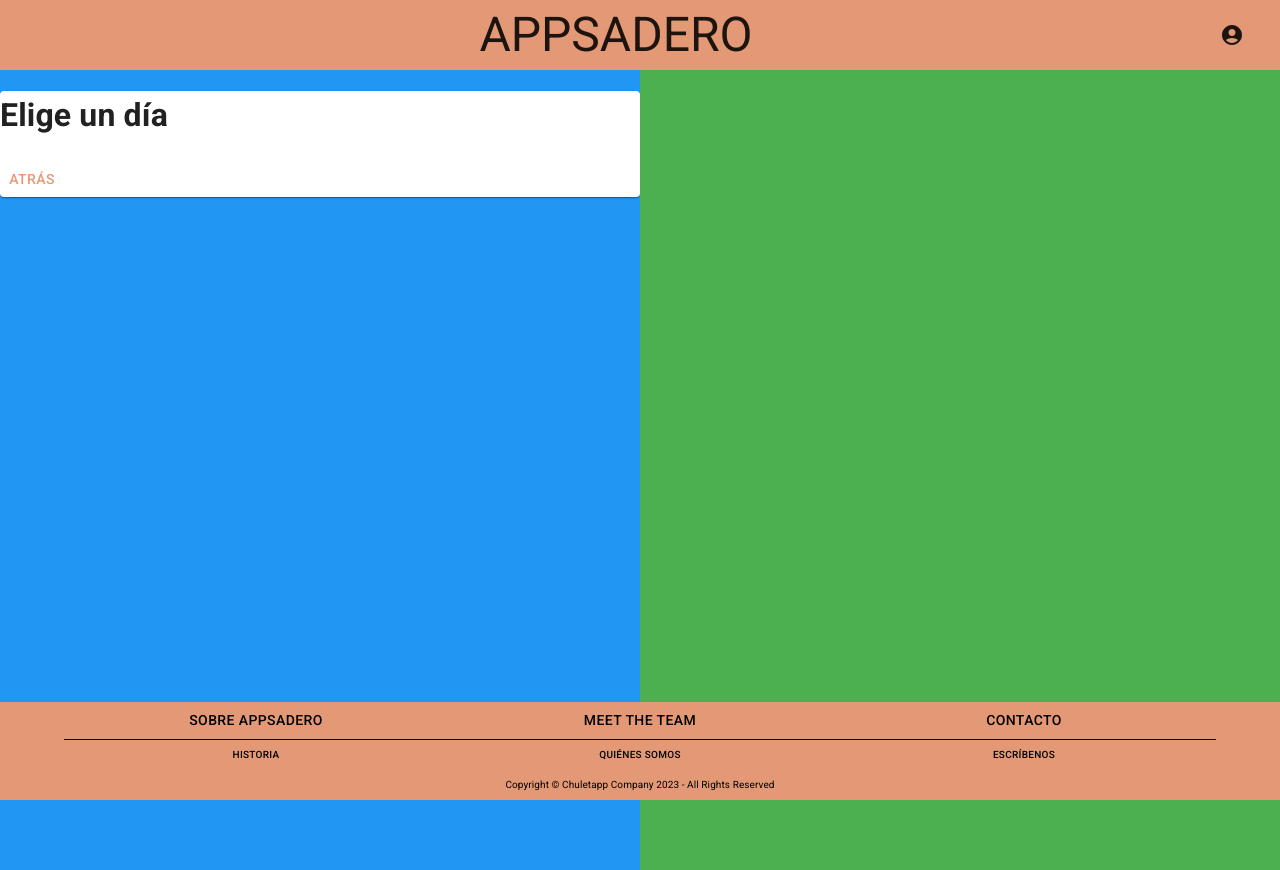
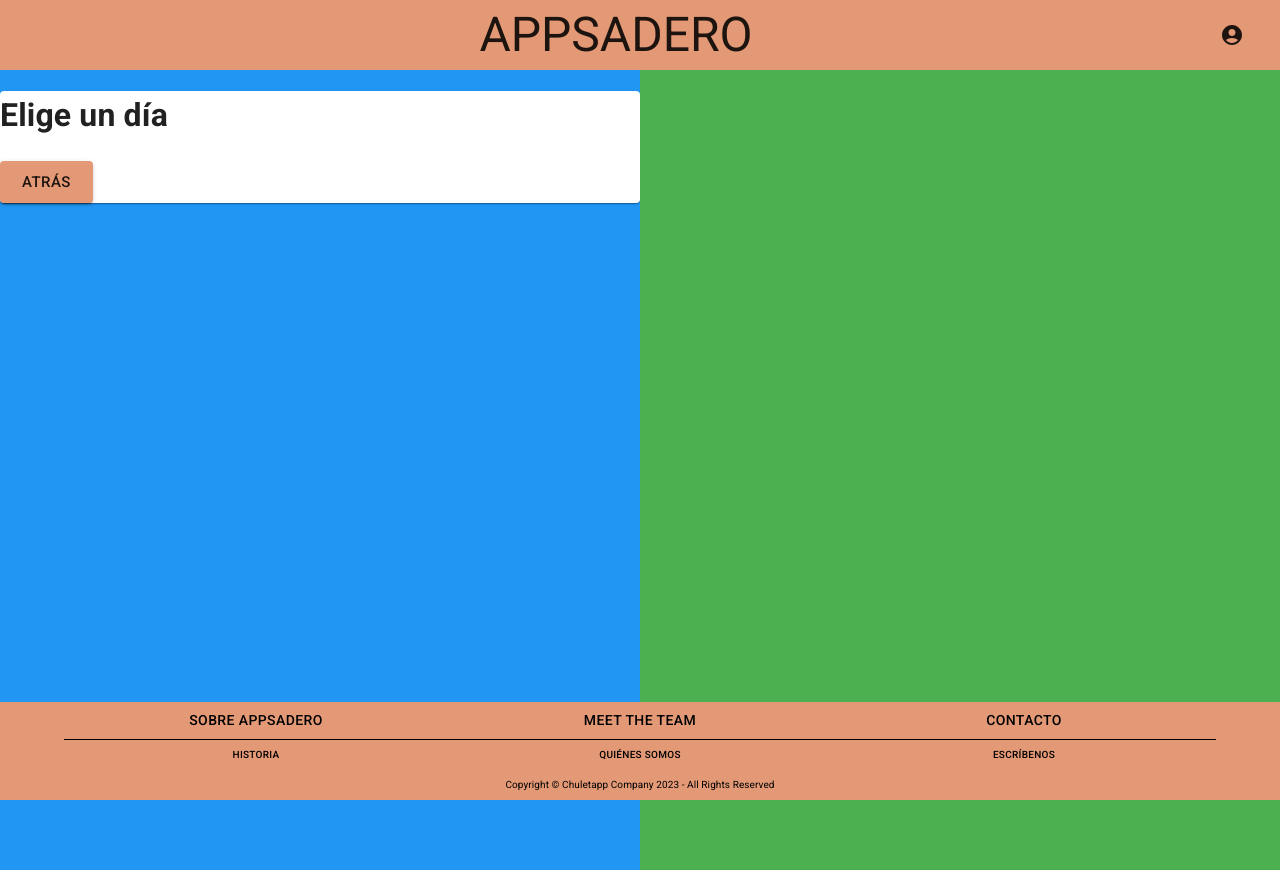
Before and after one commit to Adasat/Appsadero-Frontend, a React (Vite) app: page /createAsadero in a window 1280 px wide. Built offline with nearby package versions, Linux system fonts and the light colour scheme.

Commit message:
Button Component Done

```diff
--- a/src/Components/ButtonCustom/ButtonCustom.jsx
+++ b/src/Components/ButtonCustom/ButtonCustom.jsx
@@ -4,7 +4,7 @@ import PropTypes from 'prop-types'
 import { Link } from 'react-router-dom'
 
 
-function ButtonCustom({handleButton, action , disabled, text}) {
+function ButtonCustom({handleButton, navigate, disabled = false, text, className}) {
     ButtonCustom.propTypes = {
     handleButton: PropTypes.func.isRequired,
     }
@@ -14,10 +14,18 @@ function ButtonCustom({handleButton, action , disabled, text}) {
     }
 
     return (
-    <Link to={action}>
+    <Link to={navigate}>
         <Button
+        className={className}
         disabled={disabled}
-        onClick={handleButton}>
+        onClick={handleButton}
+        color='primary'
+        size='large'
+        variant= 'contained'
+        sx={{
+           // Height: '24px',
+            //backgroundColor: 'red'
+            }}>
         {text}
         </Button>
     </Link>
```
